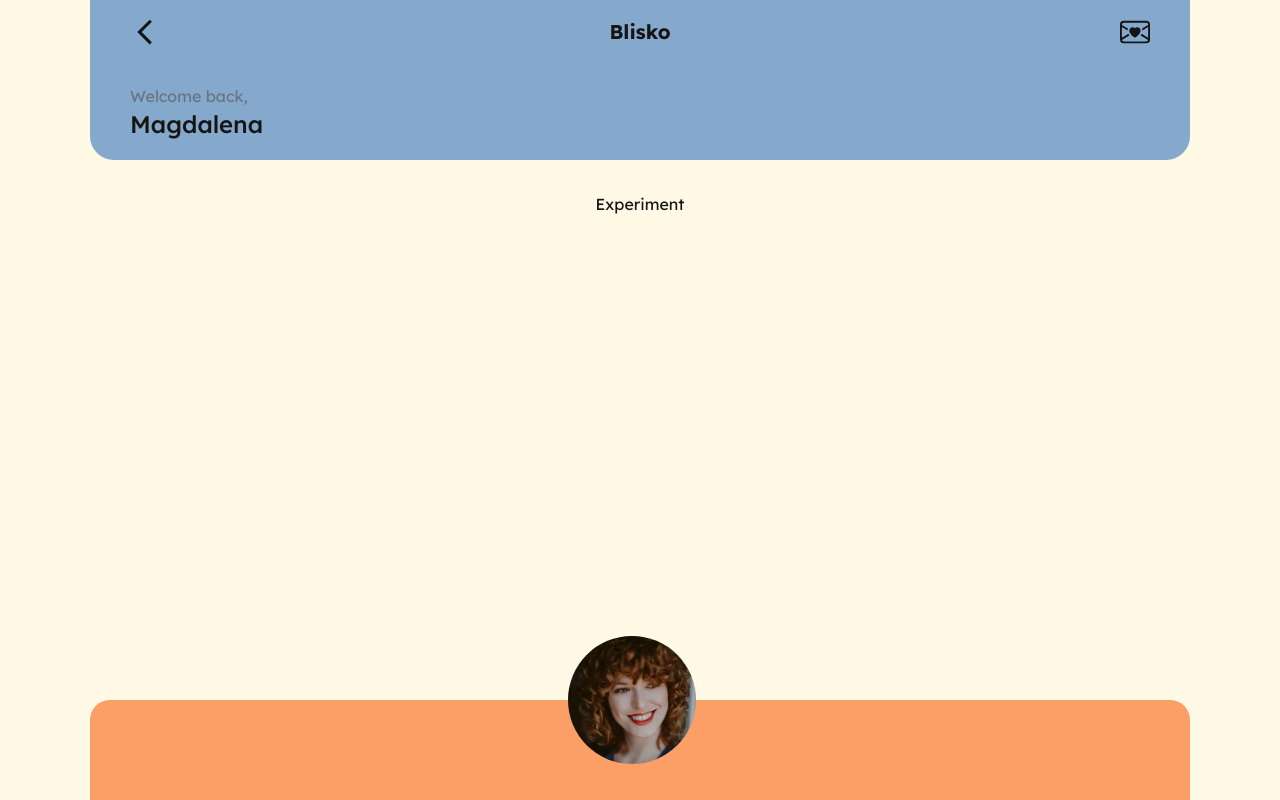
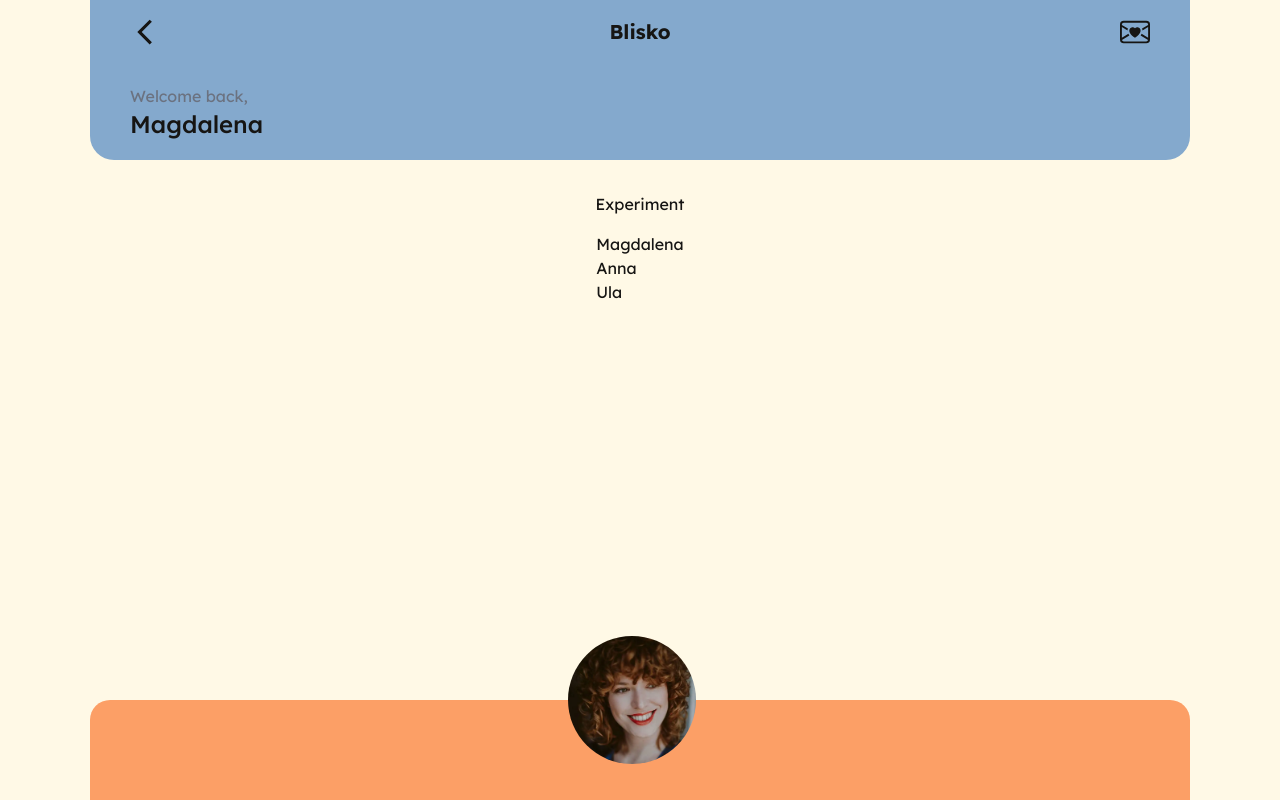
Before and after one commit to magdalena-karpinska/blisko-app, a Next.js app: page /experiment in a window 1280 px wide. Built offline with nearby package versions, Linux system fonts and the light colour scheme.

Commit message:
Creates a list of names

```diff
--- a/src/app/experiment/page.tsx
+++ b/src/app/experiment/page.tsx
@@ -1,3 +1,12 @@
 export default function Page() {
-  return <h1>Experiment</h1>;
+  return (
+    <>
+      <h1>Experiment</h1>
+      <div>
+        <p>Magdalena</p>
+        <p>Anna</p>
+        <p>Ula</p>
+      </div>
+    </>
+  );
 }
```
